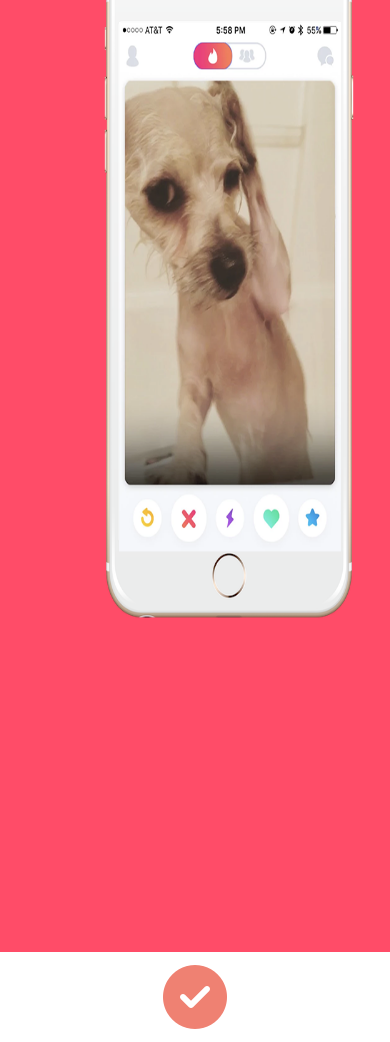
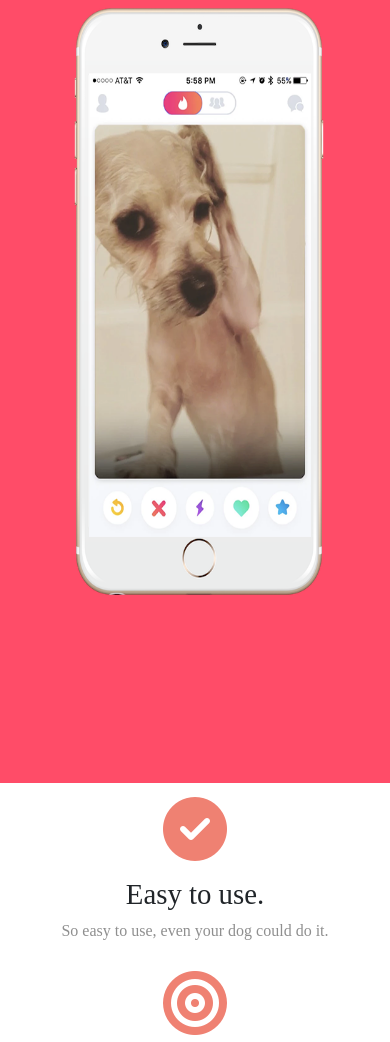
Before and after one commit to AishaMirza1/TinDog, a plain HTML site: page index.html in a window 390 px wide. Shown: the part 652-1694 px from the top of the page. Drawn offline with nearby package versions, Linux system fonts and the light colour scheme.

Commit message:
Add files via upload

```diff
--- a/style.css
+++ b/style.css
@@ -283,31 +283,57 @@ font-size: 40px;
 }
 }
 
-@media (max-width:500px) {
+@media (max-width:540px) {
+
+  #title{
+    height: 170vh;
+ }
+  .title-img{
+    top: 200%;
+    margin: 0 auto;
+    height: 75vh;
+    left: 20%;
+ }
+ #features{
+  height: 83vh;
+
+  }
+
+  .testimonial-img{
+    width: 20%;
+
+  }
+  #pricing-card2{
+    margin-bottom: 50px;
+  }
   .cta-btn-1{
     left: 10%;
 
  }
   .cta-btn-2{
-     left: 60%;
+     left: 55%;
 
   }
-  #pricing-card2{
-    margin-bottom: 50px;
-  }
-  .testimonial-img{
-    width: 20%;
+
+
+
+}
+
+@media (max-width:496px) {
+  .title-img{
+    top: 6500%;
+    height: 70vh;
+    left: 10%;
 
   }
-  #features{
-    height: 83vh;
-
+  .h-btn1{
+  left: -2%;
   }
-  .title-img{
-    top: 400%;
-    margin: 0 auto;
-    height: 80vh;
-    left: 20%;
- }
+  .h-btn2{
+   left: 60%;
+  }
+  #cta{
+    height: 60vh;
+  }
 
 }
```
